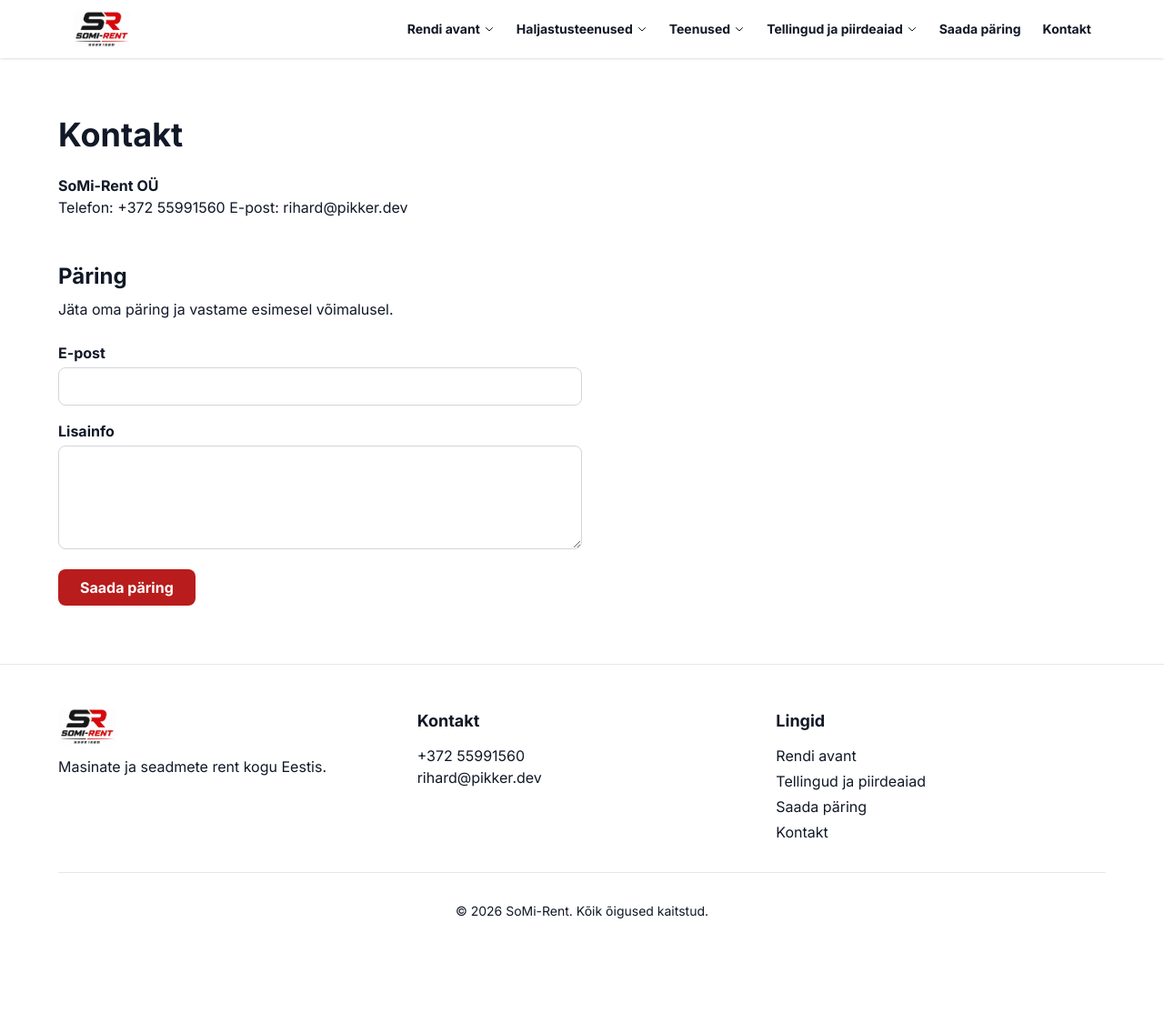
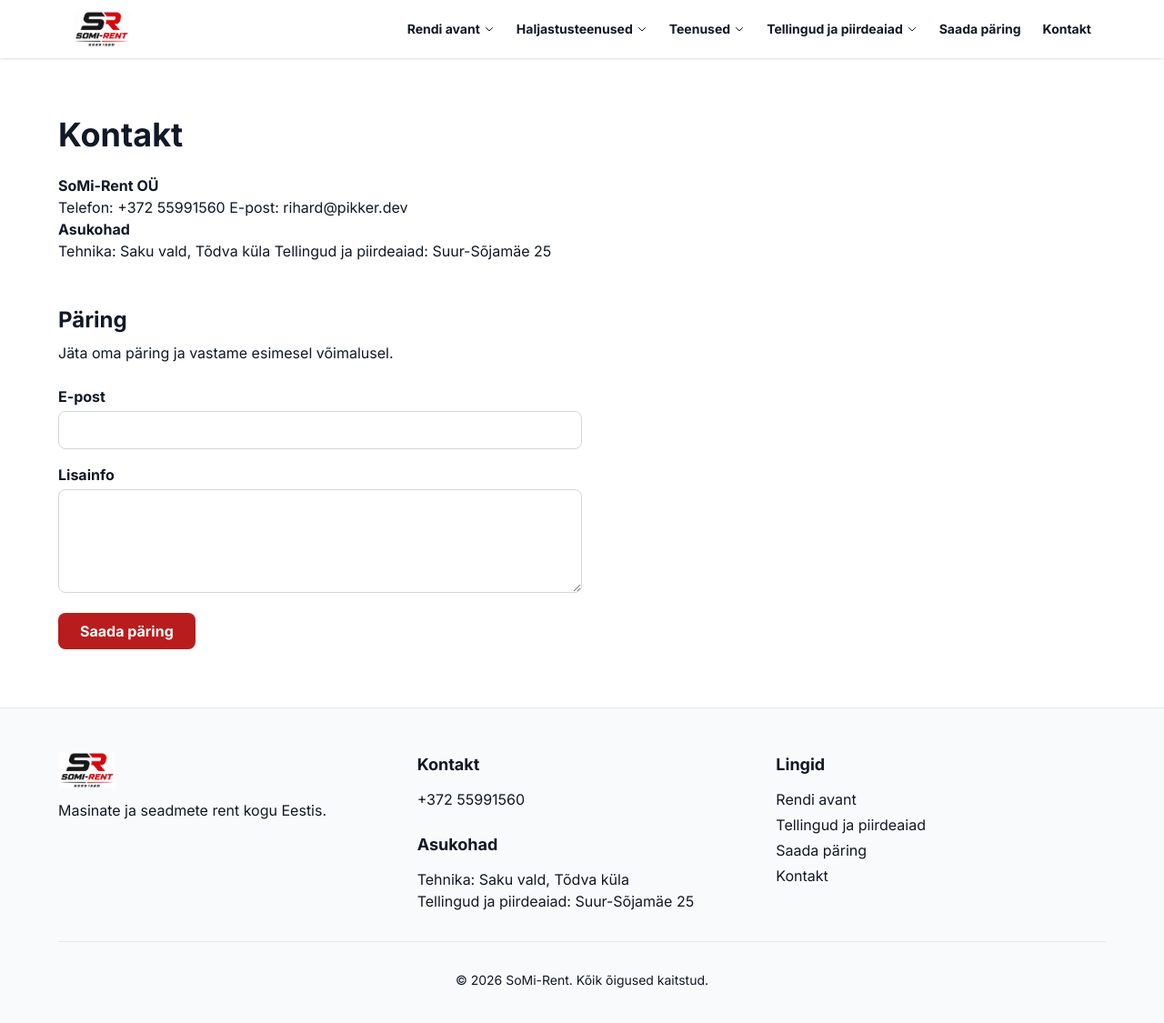
Before and after one commit to SoMi-Rent-OU/rendiportaal-homepage, a Jekyll site: the page built from _pages/kontakt.md, in a window 1280 px wide and 1136 px high. Shown: the top 1125 px of the window at 91% size. Built offline with Jekyll 4.4.1, drawn with Linux system fonts in a browser that asks for light colours.

Commit message:
location info

```diff
--- a/_config.yml
+++ b/_config.yml
@@ -3,6 +3,10 @@
 email: rihard@pikker.dev
 phone: +372 55991560
 permalink: pretty
+
+locations:
+  tehnika: Saku vald, Tõdva küla
+  tellingud: Suur-Sõjamäe 25
 
 include:
   - _pages
--- a/_includes/footer.html
+++ b/_includes/footer.html
@@ -1,4 +1,4 @@
-<footer class="border-t py-12 px-4">
+<footer class="bg-gray-50 border-t py-12 px-4">
   <div class="max-w-6xl mx-auto grid md:grid-cols-3 gap-8">
     <div>
       <img src="/images/logo.jpeg" alt="SoMi-Rent" class="h-10 mb-3">
@@ -7,7 +7,9 @@
     <div>
       <h3 class="text-lg font-bold mb-3">Kontakt</h3>
       <p>{{ site.phone }}</p>
-      <p>{{ site.email }}</p>
+      <h3 class="text-lg font-bold mt-6 mb-3">Asukohad</h3>
+      <p>Tehnika: {{ site.locations.tehnika }}</p>
+      <p>Tellingud ja piirdeaiad: {{ site.locations.tellingud }}</p>
     </div>
     <div>
       <h3 class="text-lg font-bold mb-3">Lingid</h3>
--- a/_pages/kontakt.md
+++ b/_pages/kontakt.md
@@ -8,3 +8,8 @@
 
 Telefon: {{ site.phone }}
 E-post: {{ site.email }}
+
+**Asukohad**
+
+Tehnika: {{ site.locations.tehnika }}
+Tellingud ja piirdeaiad: {{ site.locations.tellingud }}
```
Also changed, not shown: .pages.yml, css/tailwind.min.css.
